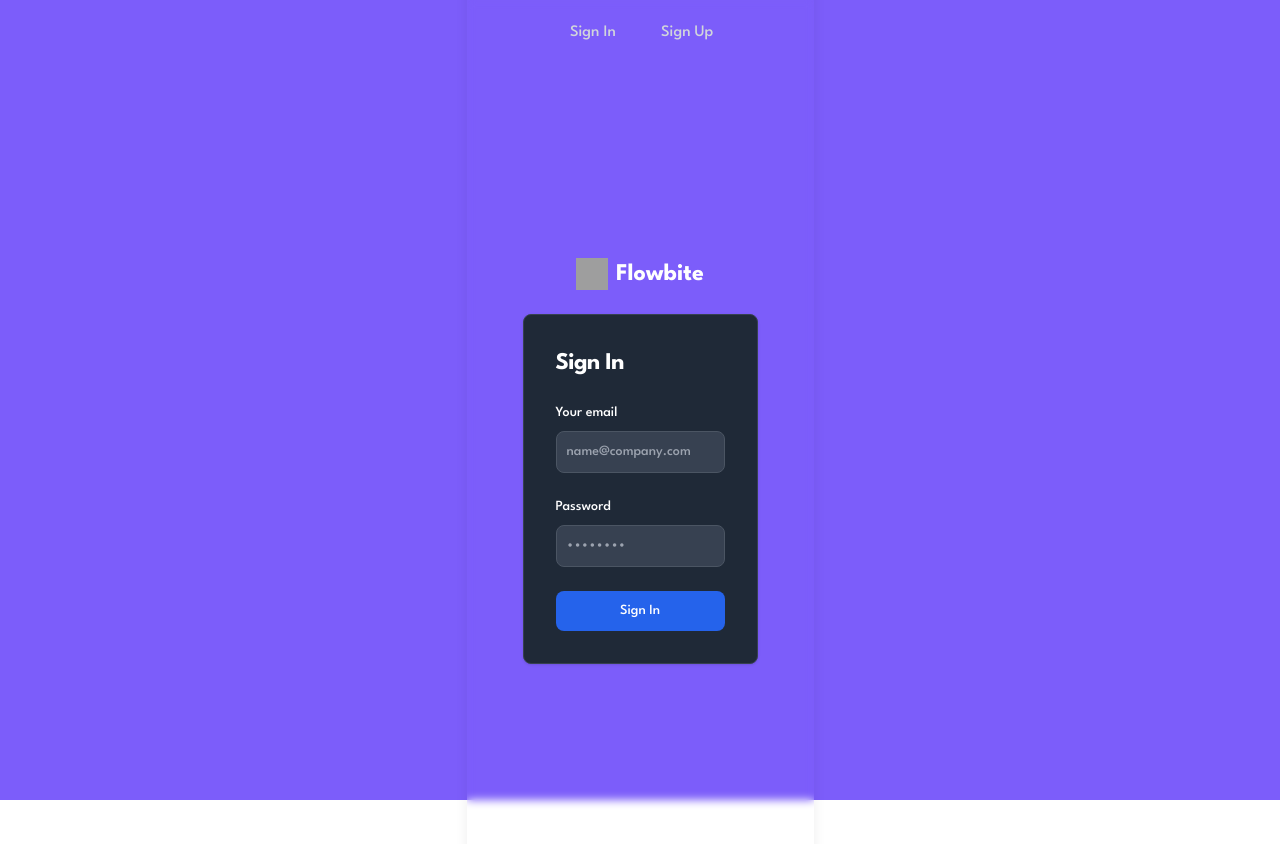
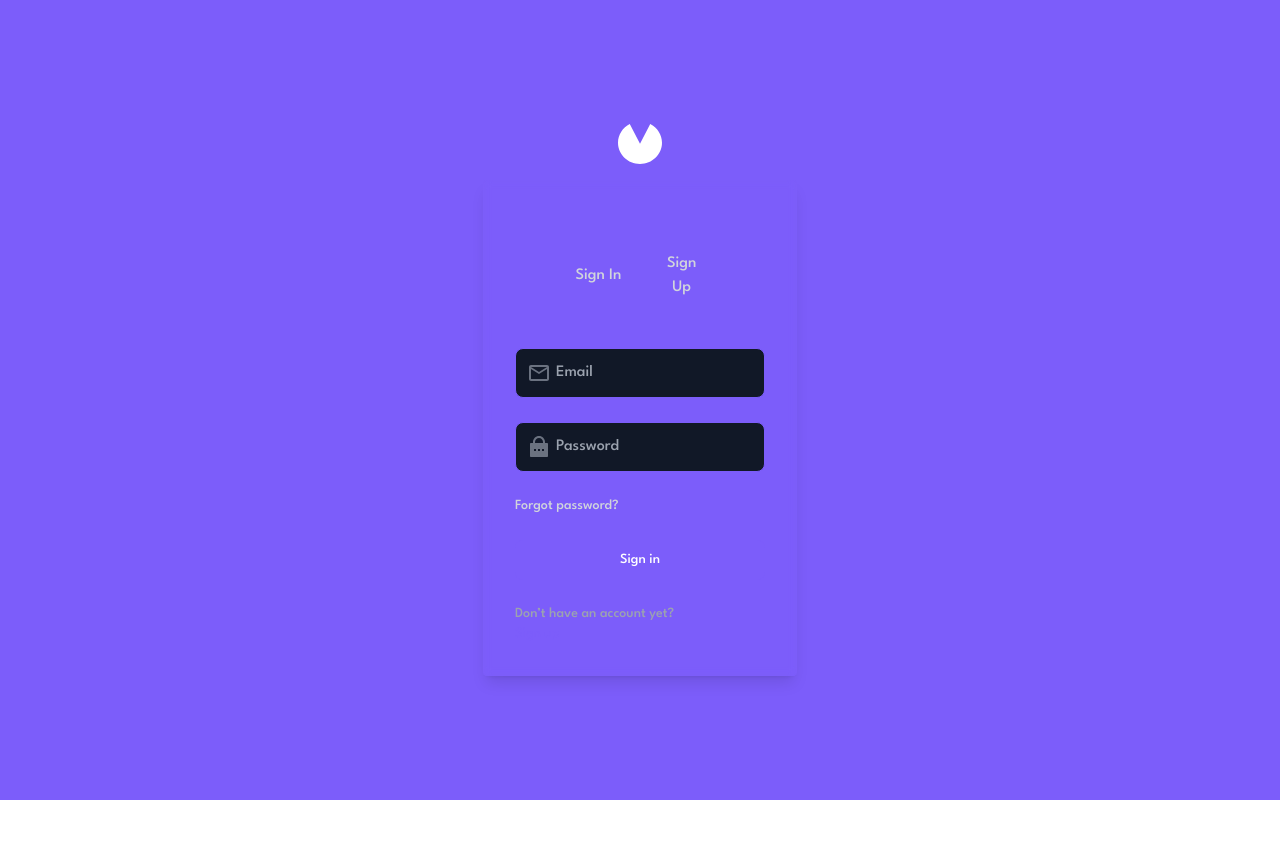
Before and after one commit to bagggary/Invoice-Web-App, a React (Vite) app: page / in a window 1280 px wide. Shown: the top 844 px of the page. After the commit the page ends 800 px from the top, so only its background shows below. Built offline with nearby package versions, Linux system fonts and the light colour scheme; no server answers; the database is empty; grey boxes are pictures that could not be loaded.

Commit message:
change structure of both login and sign up page

```diff
--- a/src/components/SignIn/SignIn.component.tsx
+++ b/src/components/SignIn/SignIn.component.tsx
@@ -1,14 +1,20 @@
-// import Logo from '../../assets/logo.svg'
 import { useState } from "react";
 import { signInWithEmailAndPassword } from "firebase/auth";
 import { Auth, createDocumentFromUserAuth } from "../../util/firebase.util";
 import { useDispatch } from "react-redux";
 import { setCurrentUser } from "../../store/user/user.action";
-// import { onValue, ref } from "firebase/database";
 import { fetchInvoicesStart } from "../../store/invoice/invoice.action";
 import { useNavigate } from "react-router-dom";
+import { MdOutlineEmail } from "react-icons/md";
+import { RiLockPasswordFill } from "react-icons/ri";
 
-const SignIn = () => {
+const SignIn = ({
+  status,
+  setStatus,
+}: {
+  status: boolean;
+  setStatus: (status: boolean) => void;
+}) => {
   const navigate = useNavigate();
   const dispatch = useDispatch();
   type SignInTypes = {
@@ -51,7 +57,62 @@ const SignIn = () => {
   };
 
   return (
-    <div className="flex flex-col items-center justify-center px-6 py-8 mx-auto md:h-screen lg:py-0">
+    <form
+      className={`space-y-4 md:space-y-6 transition-opacity duration-300 ease-in-out ${
+        status ? "opacity-100" : "opacity-0"
+      }`}
+    >
+      <div className="relative flex items-center mt-8">
+        <MdOutlineEmail className="absolute w-6 h-6 mx-3 text-gray-300 dark:text-gray-500 " />
+        <input
+          type="email"
+          name="Email"
+          id="email"
+          className="block w-full  px-10 py-3 text-gray-700 bg-white border rounded-lg dark:bg-gray-900 dark:text-gray-300 dark:border-primary focus:border-secondry dark:focus:border-secondry focus:ring-blue-300 focus:outline-none focus:ring focus:ring-opacity-40"
+          placeholder="Email"
+        />
+      </div>
+      <div className="relative flex items-center mt-4">
+        <RiLockPasswordFill className="absolute w-6 h-6 mx-3 text-gray-300 dark:text-gray-500 " />
+        <input
+          type="password"
+          name="password"
+          className="block w-full  px-10 py-3 text-gray-700 bg-white border rounded-lg dark:bg-gray-900 dark:text-gray-300 dark:border-primary focus:border-secondry dark:focus:border-secondry focus:ring-blue-300 focus:outline-none focus:ring focus:ring-opacity-40"
+          placeholder="Password"
+          id="password"
+        />
+      </div>
+
+      <div className="flex items-center justify-between">
+        <a
+          href="#"
+          className="text-sm font-medium text-primary-600 hover:underline dark:text-primary-500 dark:text-gray-300"
+        >
+          Forgot password?
+        </a>
+      </div>
+      <button
+        type="button"
+        className="w-full text-white  bg-primary hover:bg-secondry   font-medium rounded-lg text-sm px-5 py-2.5 text-center dark:bg-primary dark:hover:bg-secondry  cursor-pointer"
+      >
+        Sign in
+      </button>
+      <p className="text-sm font-light text-gray-500 dark:text-gray-400">
+        Don’t have an account yet?
+        <div
+          className="font-medium text-primary hover:underline dark:text-primary-500 cursor-pointer "
+          onClick={() => setStatus(!status)}
+        >
+          Sign up
+        </div>
+      </p>
+    </form>
+  );
+};
+export default SignIn;
+
+{
+  /* <div className="flex flex-col items-center justify-center px-6 py-8 mx-auto md:h-screen lg:py-0">
 <a
   href="#"
   className="flex items-center mb-6 text-2xl font-semibold text-gray-900 dark:text-white"
@@ -114,30 +175,5 @@ const SignIn = () => {
     </form>
   </div>
 </div>
-    </div>
-  );
-};
-export default SignIn;
-
-{
-  /* <div>
-                        <label htmlFor="confirm-password" className="block mb-2 text-sm font-medium text-gray-900 dark:text-white">Confirm password</label>
-                        <input type="confirm-password" name="confirm-password" id="confirm-password" placeholder="••••••••" className="bg-gray-50 border border-gray-300 text-gray-900 sm:text-sm rounded-lg focus:ring-primary-600 focus:border-primary-600 block w-full p-2.5 dark:bg-gray-700 dark:border-gray-600 dark:placeholder-gray-400 dark:text-white dark:focus:ring-blue-500 dark:focus:border-blue-500"  />
 </div> */
 }
-{
-  /* <div className="flex items-start">
-                        <div className="flex items-center h-5">
-                          <input id="terms" aria-describedby="terms" type="checkbox" className="w-4 h-4 border border-gray-300 rounded bg-gray-50 focus:ring-3 focus:ring-primary-300 dark:bg-gray-700 dark:border-gray-600 dark:focus:ring-primary-600 dark:ring-offset-gray-800" required={true} />
-                        </div>
-                        <div className="ml-3 text-sm">
-                          <label htmlFor="terms" className="font-light text-gray-500 dark:text-gray-300">I accept the <a className="font-medium text-primary-600 hover:underline dark:text-primary-500" href="#">Terms and Conditions</a></label>
-                        </div>
-                    </div> */
-}
-
-{
-  /* <p className="text-sm font-light text-gray-500 dark:text-gray-400">
-                        Already have an account? <a href="#" className="font-medium text-primary-600 hover:underline dark:text-primary-500">Login here</a>
-                    </p> */
-}
--- a/src/components/SignUp/Signup.component.tsx
+++ b/src/components/SignUp/Signup.component.tsx
@@ -1,8 +1,16 @@
-import { useState } from "react";
+import React, { useState } from "react";
 import { createUserWithEmailAndPassword } from "firebase/auth";
 import { Auth, createDocumentFromUserAuth } from "../../util/firebase.util";
+import { MdOutlineEmail } from "react-icons/md";
+import { RiLockPasswordFill } from "react-icons/ri";
 
-const SignUp = () => {
+const SignUp = ({
+  status,
+  setStatus,
+}: {
+  status: boolean;
+  setStatus: (status: boolean) => void;
+}) => {
   type FormTypes = {
     email: string;
     password: string;
@@ -51,96 +59,55 @@ const SignUp = () => {
     resetFormFields();
   };
   return (
-    <div className="flex  flex-col items-center justify-center px-6 py-8 mx-auto md:h-screen lg:py-0">
-      <a
-        href="#"
-        className="flex items-center mb-6 text-2xl font-semibold text-gray-900 dark:text-white"
+    <form
+      className={`w-full max-w-md duration-300 transition-opacity linear ${
+        !status ? "opacity-100" : "opacity-0 hidden "
+      }`}
     >
-        <img
-          className="w-8 h-8 mr-2"
-          src="https://flowbite.s3.amazonaws.com/blocks/marketing-ui/logo.svg"
-          alt="logo"
-        />
-        Flowbite
-      </a>
-      <div className="w-full bg-white rounded-lg shadow dark:border md:mt-0 sm:max-w-md xl:p-0 dark:bg-gray-800 dark:border-gray-700">
-        <div className="p-6 space-y-4 md:space-y-6 sm:p-8">
-          <h1 className="text-xl font-bold leading-tight tracking-tight text-gray-900 md:text-2xl dark:text-white">
-            Create and account
-          </h1>
-          <form className="space-y-4 md:space-y-6" action="#">
-            <div>
-              <label
-                htmlFor="email"
-                className="block mb-2 text-sm font-medium text-gray-900 dark:text-white"
-              >
-                Your email
-              </label>
+      <div className="relative flex items-center mt-8">
+        <MdOutlineEmail className="absolute w-6 h-6 mx-3 text-gray-300 dark:text-gray-500" />
         <input
-                onChange={(e) => changeHandler(e)}
           type="email"
-                name="email"
-                id="email"
-                value={formFields.email}
-                className="bg-gray-50 border border-gray-300 text-gray-900 sm:text-sm rounded-lg focus:ring-primary-600 focus:border-primary-600 block w-full p-2.5 dark:bg-gray-700 dark:border-gray-600 dark:placeholder-gray-400 dark:text-white dark:focus:ring-blue-500 dark:focus:border-blue-500"
-                placeholder="name@company.com"
+          className="block w-full  px-10 py-3 text-gray-700 bg-white border rounded-lg dark:bg-gray-900 dark:text-gray-300 dark:border-primary focus:border-secondry dark:focus:border-secondry focus:ring-blue-300 focus:outline-none focus:ring focus:ring-opacity-40"
+          placeholder="Email"
         />
       </div>
-            <div>
-              <label
-                htmlFor="password"
-                className="block mb-2 text-sm font-medium text-gray-900 dark:text-white"
-              >
-                Password
-              </label>
+
+      <div className="relative flex items-center mt-4">
+        <RiLockPasswordFill className="absolute w-6 h-6 mx-3 text-gray-300 dark:text-gray-500" />
         <input
-                onChange={(e) => changeHandler(e)}
           type="password"
-                name="password"
+          className="block w-full  px-10 py-3 text-gray-700 bg-white border rounded-lg dark:bg-gray-900 dark:text-gray-300 dark:border-primary focus:border-secondry dark:focus:border-secondry focus:ring-blue-300 focus:outline-none focus:ring focus:ring-opacity-40"
+          placeholder="Password"
           id="password"
-                value={formFields.password}
-                placeholder="••••••••"
-                className="bg-gray-50 border border-gray-300 text-gray-900 sm:text-sm rounded-lg focus:ring-primary-600 focus:border-primary-600 block w-full p-2.5 dark:bg-gray-700 dark:border-gray-600 dark:placeholder-gray-400 dark:text-white dark:focus:ring-blue-500 dark:focus:border-blue-500"
         />
       </div>
-            <div>
-              <label
-                htmlFor="confirmPassword"
-                className="block mb-2 text-sm font-medium text-gray-900 dark:text-white"
-              >
-                Confirm password
-              </label>
+
+      <div className="relative flex items-center mt-4">
+        <RiLockPasswordFill className="absolute w-6 h-6 mx-3 text-gray-300 dark:text-gray-500" />
         <input
-                onChange={(e) => changeHandler(e)}
           type="password"
-                name="confirmPassword"
-                id="confirmPassword"
-                value={formFields.confirmPassword}
-                placeholder="••••••••"
-                className="bg-gray-50 border border-gray-300 text-gray-900 sm:text-sm rounded-lg focus:ring-primary-600 focus:border-primary-600 block w-full p-2.5 dark:bg-gray-700 dark:border-gray-600 dark:placeholder-gray-400 dark:text-white dark:focus:ring-blue-500 dark:focus:border-blue-500"
+          className="block w-full  px-10 py-3 text-gray-700 bg-white border rounded-lg dark:bg-gray-900 dark:text-gray-300 dark:border-primary focus:border-secondry dark:focus:border-secondry focus:ring-blue-300 focus:outline-none focus:ring focus:ring-opacity-40"
+          placeholder="Confirm Password"
+          id="confirmpassword"
         />
       </div>
-            {/* <div className="flex items-start">
-                      <div className="flex items-center h-5">
-                        <input id="terms" aria-describedby="terms" type="checkbox" className="w-4 h-4 border border-gray-300 rounded bg-gray-50 focus:ring-3 focus:ring-primary-300 dark:bg-gray-700 dark:border-gray-600 dark:focus:ring-primary-600 dark:ring-offset-gray-800" required={true} />
-                      </div>
-                      <div className="ml-3 text-sm">
-                        <label htmlFor="terms" className="font-light text-gray-500 dark:text-gray-300">I accept the <a className="font-medium text-primary-600 hover:underline dark:text-primary-500" href="#">Terms and Conditions</a></label>
-                      </div>
-                  </div> */}
-            <button
-              onClick={(e) => submitHandler(e)}
-              className="w-full text-white bg-blue-600 hover:bg-blue-700 focus:ring-4 focus:outline-none focus:ring-blue-300 font-medium rounded-lg text-sm px-5 py-2.5 text-center dark:bg-primary-600 dark:hover:bg-primary-700 dark:focus:ring-primary-800"
+
+      <div className="mt-6">
+        <button className="w-full text-white  bg-primary hover:bg-secondry   font-medium rounded-lg text-sm px-5 py-2.5 text-center dark:bg-primary dark:hover:bg-secondry  cursor-pointer">
+          Sign Up
+        </button>
+
+        <div className="mt-6 text-center ">
+          <a
+            className="text-sm text-primary hover:underline dark:text-secondry cursor-pointer"
+            onClick={() => setStatus(!status)}
           >
-              Create an account
-            </button>
-            {/* <p className="text-sm font-light text-gray-500 dark:text-gray-400">
-                      Already have an account? <a href="#" className="font-medium text-primary-600 hover:underline dark:text-primary-500">Login here</a>
-                  </p> */}
-          </form>
+            Already have an account?
+          </a>
         </div>
       </div>
-    </div>
+    </form>
   );
 };
 
```
Lines whose indentation alone changed are shown as unchanged.
